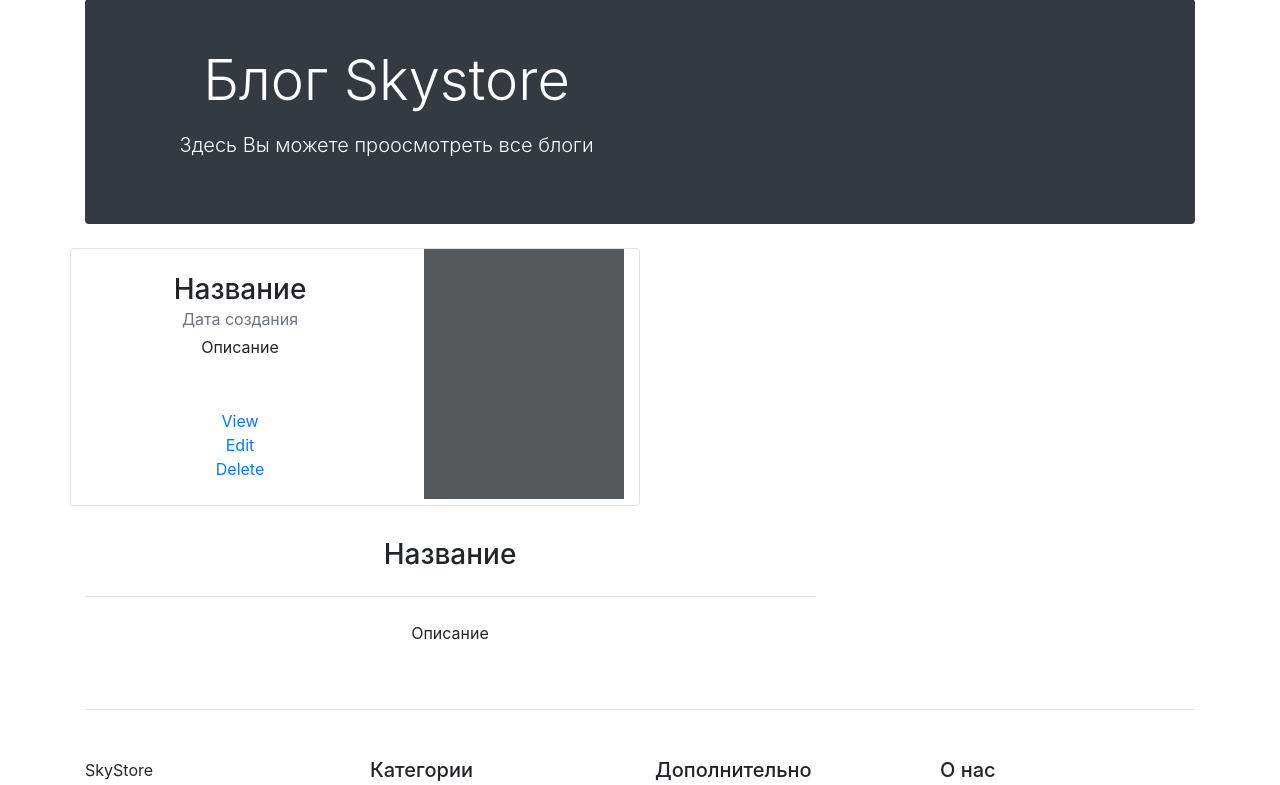
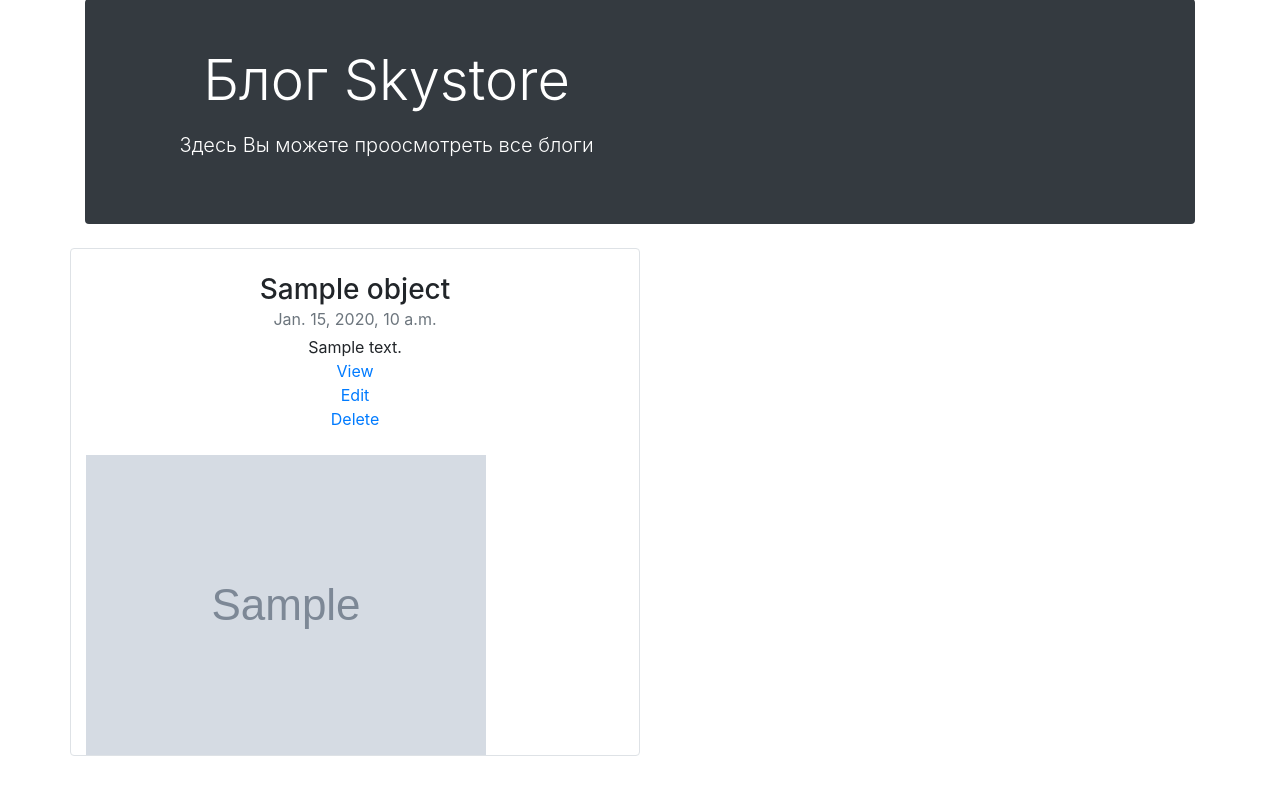
Before and after one commit to toir02/django_project, a Django app: template catalog/templates/catalog/blog_list.html in a window 1280 px wide. Shown: the part 92-877 px from the top of the page. Run offline with Django 4.2, Linux system fonts and the light colour scheme; the template is opened without the code that fills it: most values are stand-ins (such as "Sample title", 1, 10 or a date in 2020); grey boxes marked "Sample" are stand-in pictures; data that the repository does not hold is empty; some libraries are stand-ins or nearby versions.

Commit message:
refactor blog list template

```diff
--- a/catalog/templates/catalog/blog_list.html
+++ b/catalog/templates/catalog/blog_list.html
@@ -8,30 +8,26 @@
             <p class="lead my-3">Здесь Вы можете проосмотреть все блоги</p>
         </div>
     </div>
-
+    {% for object in object_list %}
     <div class="row mb-2">
         <div class="col-md-6">
             <div class="row g-0 border rounded overflow-hidden flex-md-row mb-4 shadow-sm h-md-250 position-relative">
                 <div class="col p-4 d-flex flex-column position-static">
-                    <h3 class="mb-0">Название</h3>
-                    <div class="mb-1 text-muted">Дата создания</div>
-                    <p class="card-text mb-auto">Описание</p>
-                    <a href="#" class="stretched-link">View</a>
+                    <h3 class="mb-0">{{ object.title }}</h3>
+                    <div class="mb-1 text-muted">{{ object.create_date }}</div>
+                    <p class="card-text mb-auto">{{ object.description }}</p>
+                    <a href="{% url 'catalog:view_blog' object.id %}" class="stretched-link">View</a>
                     <a href="#" class="stretched-link">Edit</a>
                     <a href="#" class="stretched-link">Delete</a>
                 </div>
                 <div class="col-auto d-none d-lg-block">
-                    <svg class="bd-placeholder-img" width="200" height="250" xmlns="http://www.w3.org/2000/svg"
-                         role="img" aria-label="Placeholder: Thumbnail" preserveAspectRatio="xMidYMid slice"
-                         focusable="false"><title>Placeholder</title>
-                        <rect width="100%" height="100%" fill="#55595c"/>
-                    </svg>
+                    <img src="/media/{{ object.image }}"/>
 
                 </div>
             </div>
         </div>
     </div>
-
+    {% endfor %}
     <div class="row text-center">
         <div class="col-md-8">
             <h3 class="pb-4 mb-4 fst-italic border-bottom">
```
